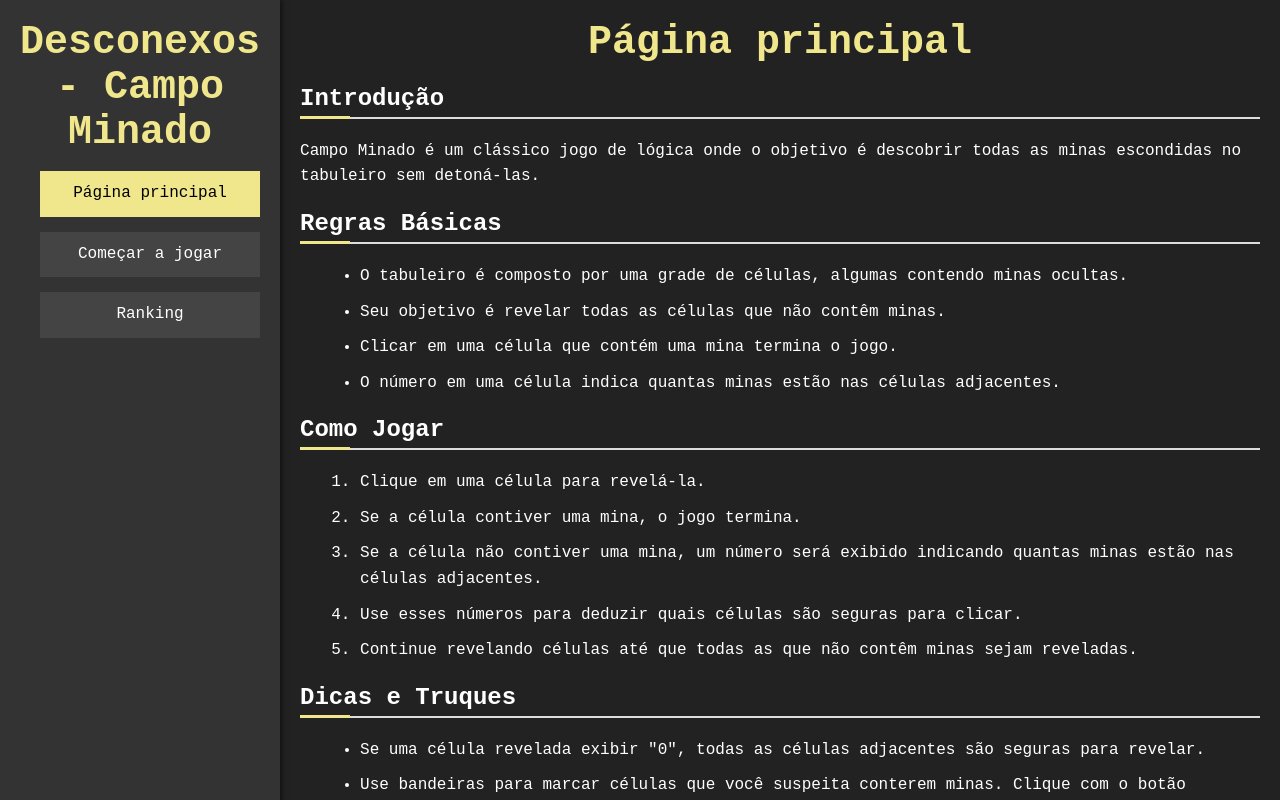
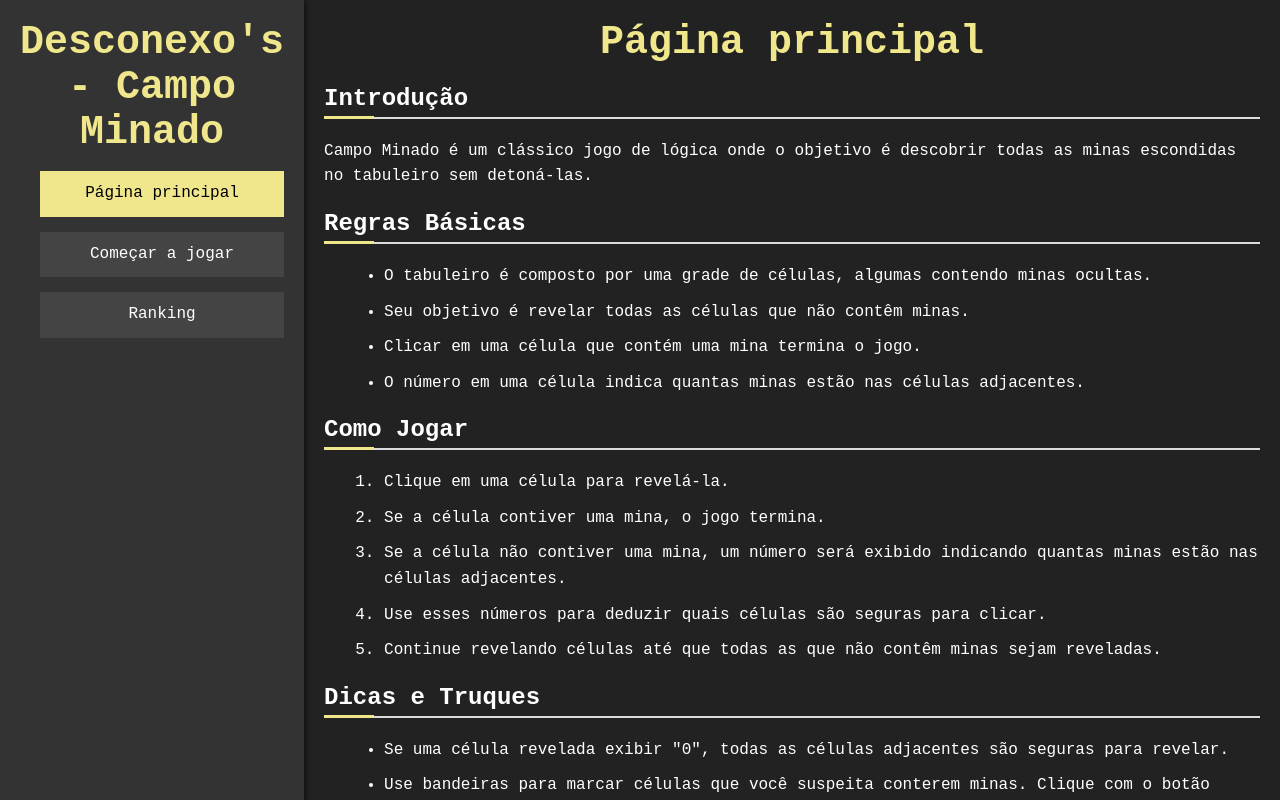
Before and after one commit to Joshua731/M1NE, a React (Create React App) app: page / in a window 1280 px wide. Shown: the top 800 px of the page. Built offline with nearby package versions, Linux system fonts and the light colour scheme.

Commit message:
Updata Main.jsx

```diff
--- a/src/layouts/main/Main.jsx
+++ b/src/layouts/main/Main.jsx
@@ -15,7 +15,7 @@ export default function Main({children, routes}){
         <>
             <div className="body">
                 <aside>
-                    <h1>Desconexos - Campo Minado</h1>
+                    <h1>Desconexo's - Campo Minado</h1>
                     <nav>
                     <ul>
                             {listRoutes}
```
